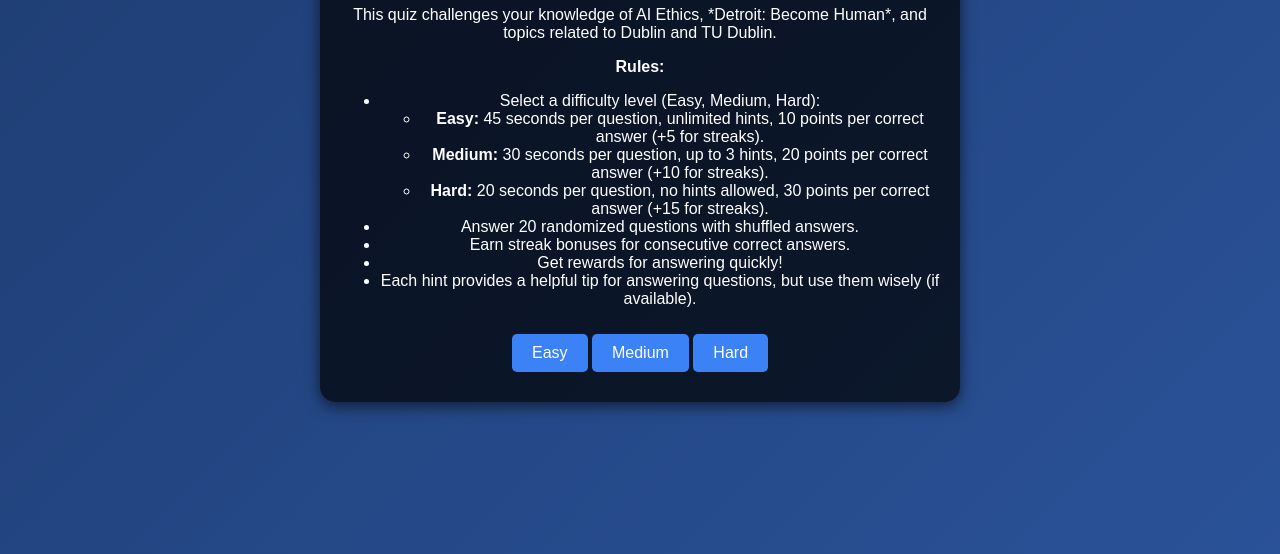
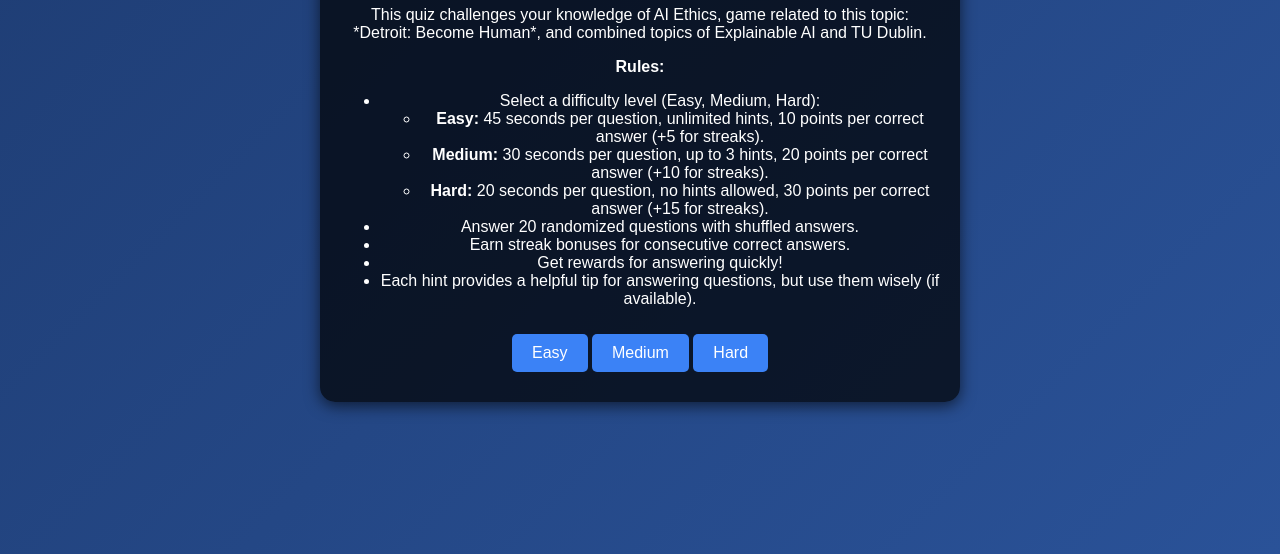
Before and after one commit to 1ovann/ai-ethics-minigame, a website: page index.html in a window 1280 px wide. Shown: the part 246-800 px from the top of the page. Drawn offline with Linux system fonts and the light colour scheme.

Commit message:
improved desc

```diff
--- a/index.html
+++ b/index.html
@@ -10,7 +10,7 @@
 <body>
 <div class="container" id="welcome">
   <h1>Welcome to the AI Ethics Quiz!</h1>
-  <p>This quiz challenges your knowledge of AI Ethics, *Detroit: Become Human*, and topics related to Dublin and TU Dublin.</p>
+  <p>This quiz challenges your knowledge of AI Ethics, game related to this topic: *Detroit: Become Human*, and combined topics of Explainable AI and TU Dublin.</p>
   <p><strong>Rules:</strong></p>
   <ul>
     <li>Select a difficulty level (Easy, Medium, Hard):</li>
```
